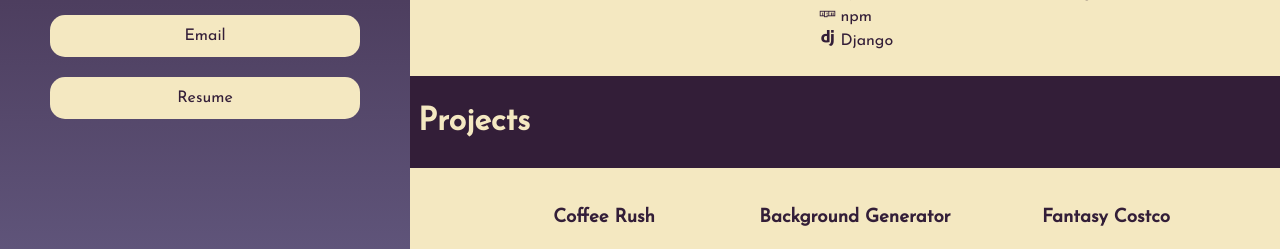
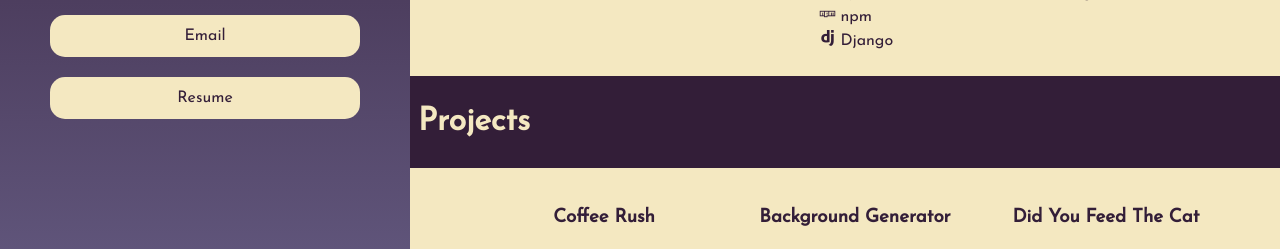
Before and after one commit to SGsouthard/sgsouthard.github.io, a website: page index.html in a window 1280 px wide. Shown: the part 358-607 px from the top of the page. Drawn offline with nearby package versions, Linux system fonts and the light colour scheme.

Commit message:
updated index.html Project section

```diff
--- a/index.html
+++ b/index.html
@@ -138,10 +138,10 @@
                         href="https://github.com/SGsouthard/background-generator">GitHub</a></p>
             </div>
             <div class="single-project">
-                <h3>Fantasy Costco</h3>
+                <h3>Did You Feed The Cat</h3>
                 <a href="https://sgsouthard.github.io/Fed-Cat-Button/">
                     <img class="preview-img" src="./assets/images/feed-cat.png"
-                    alt="A cropped screenshot of Fantasy Costco">
+                    alt="A cropped screenshot of Did You Feed The Cat">
                 </a>
                 <p><a href="https://sgsouthard.github.io/Fed-Cat-Button/">Site</a> & <a
                         href="https://github.com/SGsouthard/Fed-Cat-Button/settings/pages">GitHub</a></p>
```
